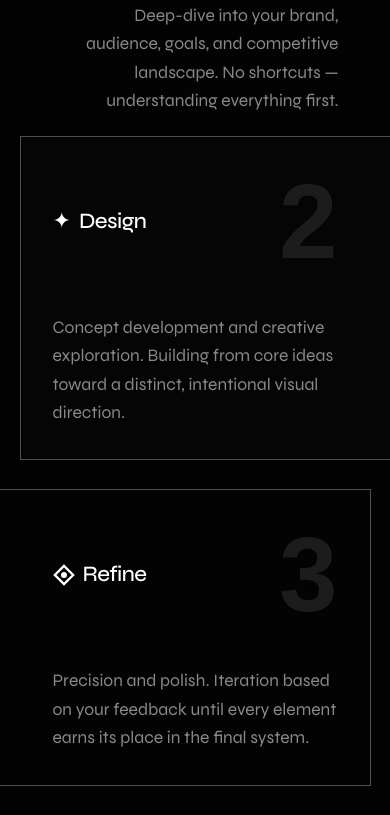
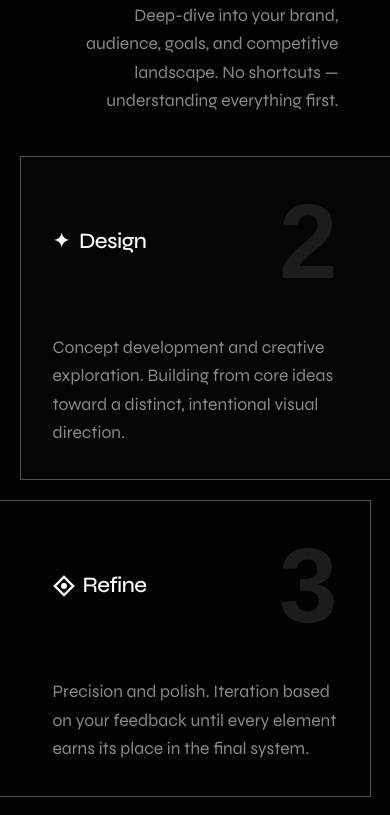
Before and after one commit to BPL-03/BPLstudios, a React (Vite) app: page / in a window 390 px wide. Shown: the part 5700-6515 px from the top of the page. Built offline with nearby package versions, Linux system fonts and the light colour scheme; a web font is replaced by a local one.

Commit message:
style: equalize vertical margins of step cards on mobile in process section

```diff
--- a/src/components/Process.jsx
+++ b/src/components/Process.jsx
@@ -24,7 +24,7 @@ export default function Process() {
         </div>
 
         {/* Step 1: Discover */}
-        <div className="flex flex-col justify-start gap-10 h-auto lg:h-[350px] pt-8 pb-5 px-8 lg:pt-10 lg:pb-10 lg:pl-0 lg:pr-8 items-end text-right w-full group transition-all duration-300 lg:hover:bg-white/[0.01] lg:order-4">
+        <div className="flex flex-col justify-start gap-10 h-auto lg:h-[350px] pt-8 pb-5 px-8 lg:pt-10 lg:pb-10 lg:pl-0 lg:pr-8 items-end text-right w-full group transition-all duration-300 lg:hover:bg-white/[0.01] mb-5 lg:mb-0 lg:order-4">
           {/* Top: Number and Title/Icon */}
           <div className="flex justify-end lg:justify-between items-center lg:items-end lg:h-[140px] w-full lg:w-[60%] lg:ml-auto gap-8 lg:gap-0">
             <span className="font-sans font-bold text-[105px] leading-none text-[#DEF81D] lg:text-[#1C1C1C] lg:group-hover:text-[#DEF81D] transition-colors duration-300 translate-y-0 lg:translate-y-[12px]">1</span>
@@ -43,7 +43,7 @@ export default function Process() {
         </div>
 
         {/* Step 2: Design (Merged with its Row 3 Column 2 vertical border extension) */}
-        <div className="lg:row-span-2 border border-[#505050] lg:border-b-0 -mr-[6vw] md:-mr-[110px] lg:mr-0 bg-[#080808]/40 w-[calc(100%+6vw)] md:w-[calc(100%+110px)] lg:w-full group transition-all duration-300 lg:hover:border-[#DEF81D] flex flex-col justify-between mb-[29px] lg:mb-0 lg:order-5">
+        <div className="lg:row-span-2 border border-[#505050] lg:border-b-0 -mr-[6vw] md:-mr-[110px] lg:mr-0 bg-[#080808]/40 w-[calc(100%+6vw)] md:w-[calc(100%+110px)] lg:w-full group transition-all duration-300 lg:hover:border-[#DEF81D] flex flex-col justify-between mb-5 lg:mb-0 lg:order-5">
           <div className="flex flex-col justify-start gap-10 h-auto lg:h-[350px] py-8 pl-8 pr-[calc(2rem+6vw)] md:pr-[calc(2rem+110px)] lg:p-10 w-full">
             {/* Top: Title/Icon and Number */}
             <div className="flex justify-between items-center lg:items-end lg:h-[140px] w-full">
@@ -87,7 +87,7 @@ export default function Process() {
         </div>
 
         {/* Spacer below Step 3 */}
-        <div className="pt-1 pb-5 lg:pt-5 lg:pb-[120px] sm:lg:pb-[180px] lg:order-8" />
+        <div className="hidden lg:block pt-5 pb-[120px] sm:pb-[180px] lg:order-8" />
 
         {/* Step 4: Deliver */}
         <div className="flex flex-col justify-start gap-10 h-auto lg:h-[350px] p-8 lg:p-10 border-[0.5px] border-[#DEF81D] bg-[#DEF81D] lg:bg-[#080808]/40 w-full group transition-all duration-300 lg:hover:bg-[#DEF81D] mb-5 lg:mb-0 lg:order-6">
```
